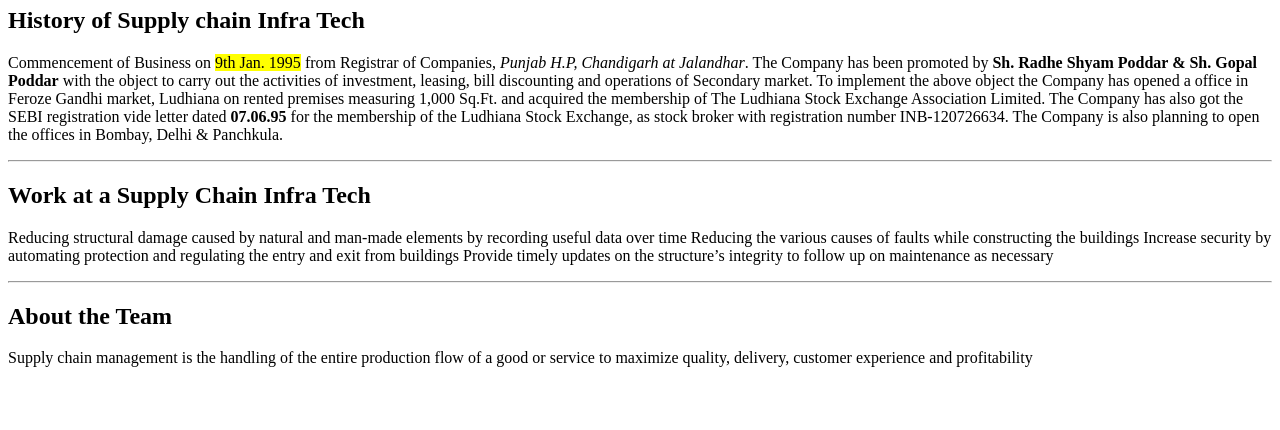
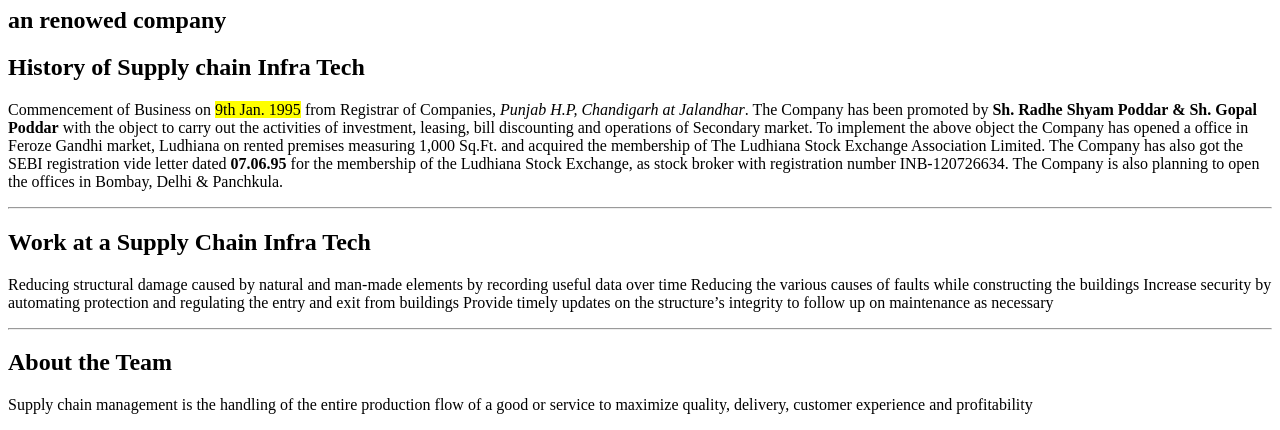
Before and after one commit to Devapujyula/01-HTML-Fundamentals, a plain HTML site: page we-development course/HTML/Task_1.html in a window 1280 px wide. Shown: the part 385-815 px from the top of the page. Drawn offline with Linux system fonts and the light colour scheme.

Commit message:
Update Task_1.html

```diff
--- a/we-development course/HTML/Task_1.html
+++ b/we-development course/HTML/Task_1.html
@@ -12,6 +12,8 @@
       alt="New York sky scrappers"
     />
     <h1>Supply chain Infra Tech</h1>
+    <h2>an renowed company</h2>
+
 
     <h2>History of Supply chain Infra Tech</h2>
     <p>
```
